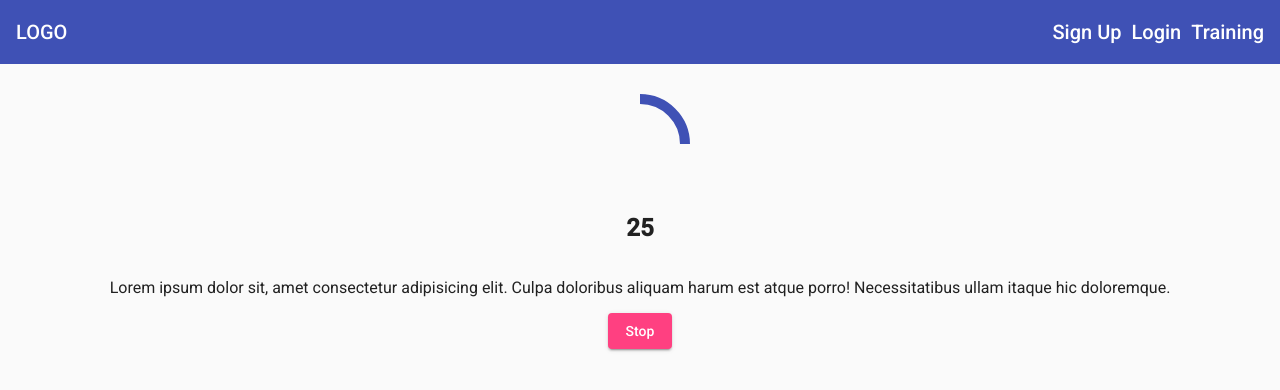
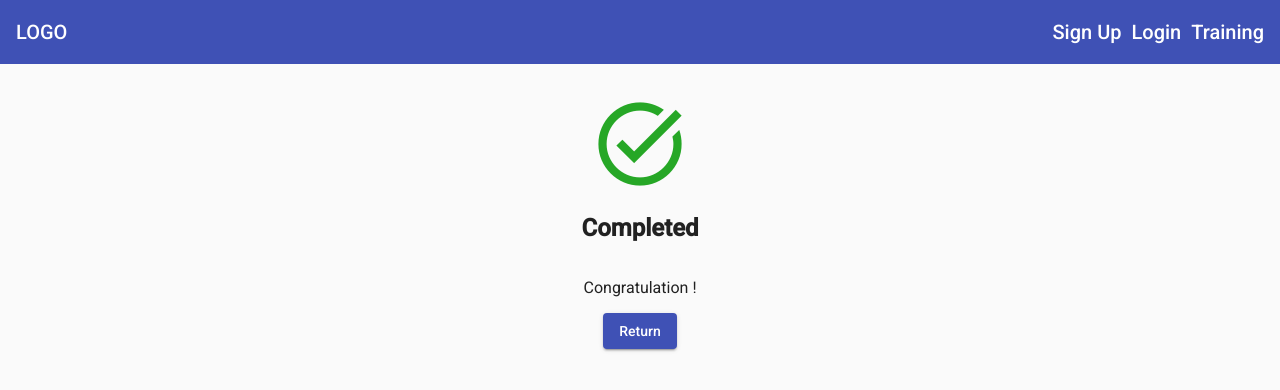
Before and after one commit to tetrabouille/training-app, an Angular app: page /training in a window 1280 px wide. Both pictures are taken after a click on the button "Start !". Shown: the top 390 px of the page. Built offline with nearby package versions, Linux system fonts and the light colour scheme.

Commit message:
Add success msg for current training

```diff
--- a/src/app/training/current-training/current-training.component.html
+++ b/src/app/training/current-training/current-training.component.html
@@ -3,14 +3,23 @@
   fxLayout="column"
   fxLayoutAlign="center center"
 >
-  <mat-progress-spinner
-    mode="determinate"
-    [value]="progress"
-  ></mat-progress-spinner>
-  <h1>{{ progress }}</h1>
-  <p>
-    Lorem ipsum dolor sit, amet consectetur adipisicing elit. Culpa doloribus
-    aliquam harum est atque porro! Necessitatibus ullam itaque hic doloremque.
-  </p>
-  <button mat-raised-button color="accent" (click)="onStopClick()">Stop</button>
+  <ng-container *ngIf="!exerciseDone; else success">
+    <mat-progress-spinner
+      mode="determinate"
+      [value]="progress"
+    ></mat-progress-spinner>
+    <h1>{{ progress }}%</h1>
+    <p>Keep on going ! No pain no gain !</p>
+    <button mat-raised-button color="accent" (click)="onStopClick()">
+      Stop
+    </button>
+  </ng-container>
+  <ng-template #success>
+    <mat-icon class="success-icon">task_alt</mat-icon>
+    <h1>Completed</h1>
+    <p>Congratulation !</p>
+    <button mat-raised-button color="primary" (click)="onBackClick()">
+      Return
+    </button>
+  </ng-template>
 </section>
--- a/src/app/training/current-training/current-training.component.scss
+++ b/src/app/training/current-training/current-training.component.scss
@@ -1,3 +1,10 @@
 .current-training {
   padding: 30px 15px;
 }
+
+.success-icon {
+  height: 100px;
+  width: 100px;
+  font-size: 100px;
+  color: #26a726;
+}
--- a/src/app/training/current-training/current-training.component.ts
+++ b/src/app/training/current-training/current-training.component.ts
@@ -11,9 +11,10 @@ import { StopTrainingComponent } from './stop-training/stop-training.component';
   styleUrls: ['./current-training.component.scss'],
 })
 export class CurrentTrainingComponent implements OnInit {
-  @Output() finish = new EventEmitter<void>();
+  @Output() finish = new EventEmitter<boolean>();
 
   public progress = 0;
+  public exerciseDone = false;
 
   private timerSub: Subscription;
 
@@ -29,11 +30,11 @@ export class CurrentTrainingComponent implements OnInit {
 
   startTimer(): void {
     if (this.timerSub) return;
-    this.timerSub = interval(500)
+    this.timerSub = interval(100)
       .pipe(takeWhile(() => this.progress < 100))
       .subscribe(() => {
-        console.log('tick');
         this.progress += 5;
+        if (this.progress >= 100) this.exerciseDone = true;
       });
   }
 
@@ -48,8 +49,12 @@ export class CurrentTrainingComponent implements OnInit {
       data: { progress: this.progress },
     });
     stopDialog.afterClosed().subscribe((finish) => {
-      if (finish) return this.finish.emit();
+      if (finish) return this.finish.emit(false);
       else this.startTimer();
     });
   }
+
+  onBackClick(): void {
+    this.finish.emit(true);
+  }
 }
```
